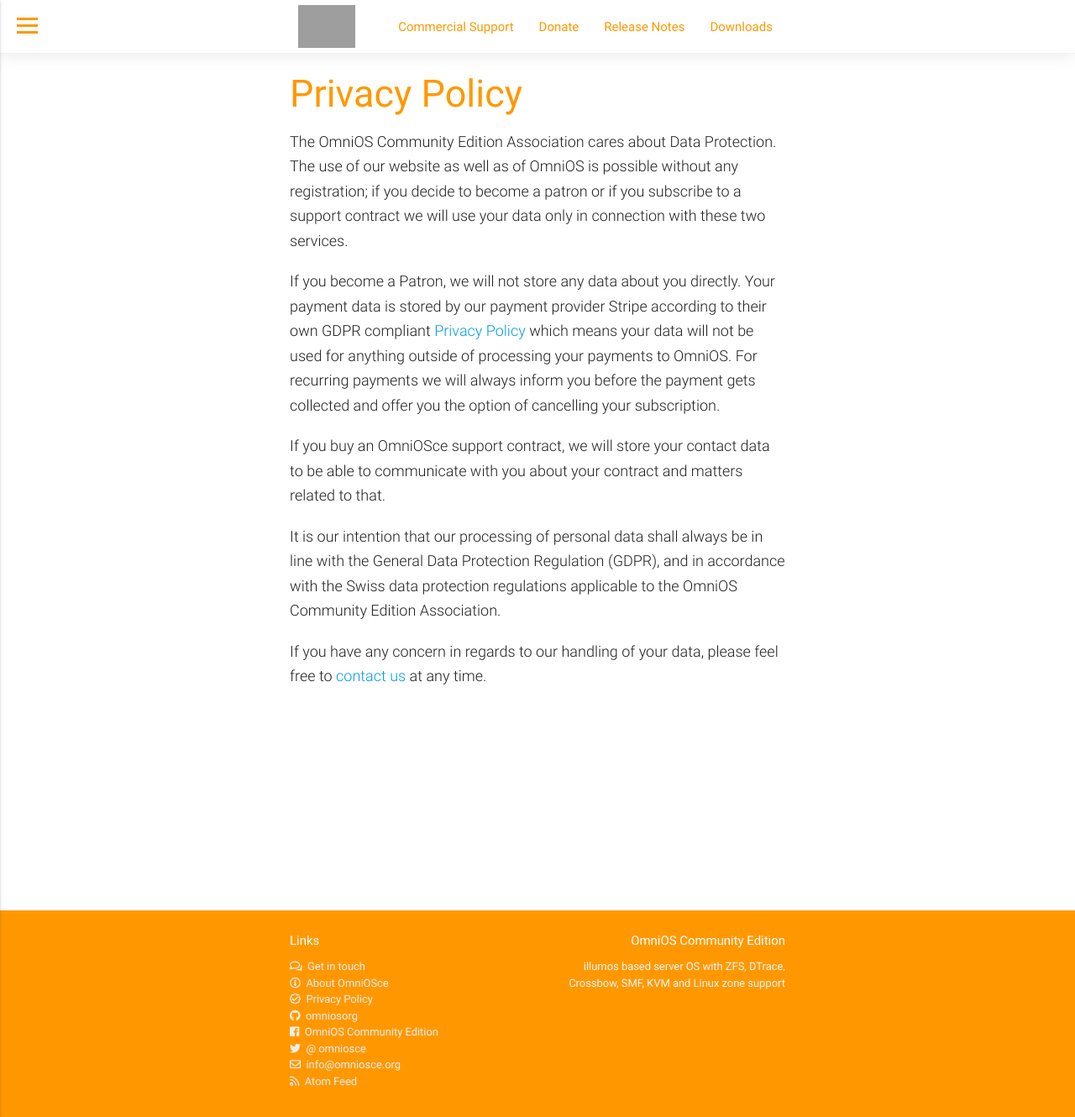
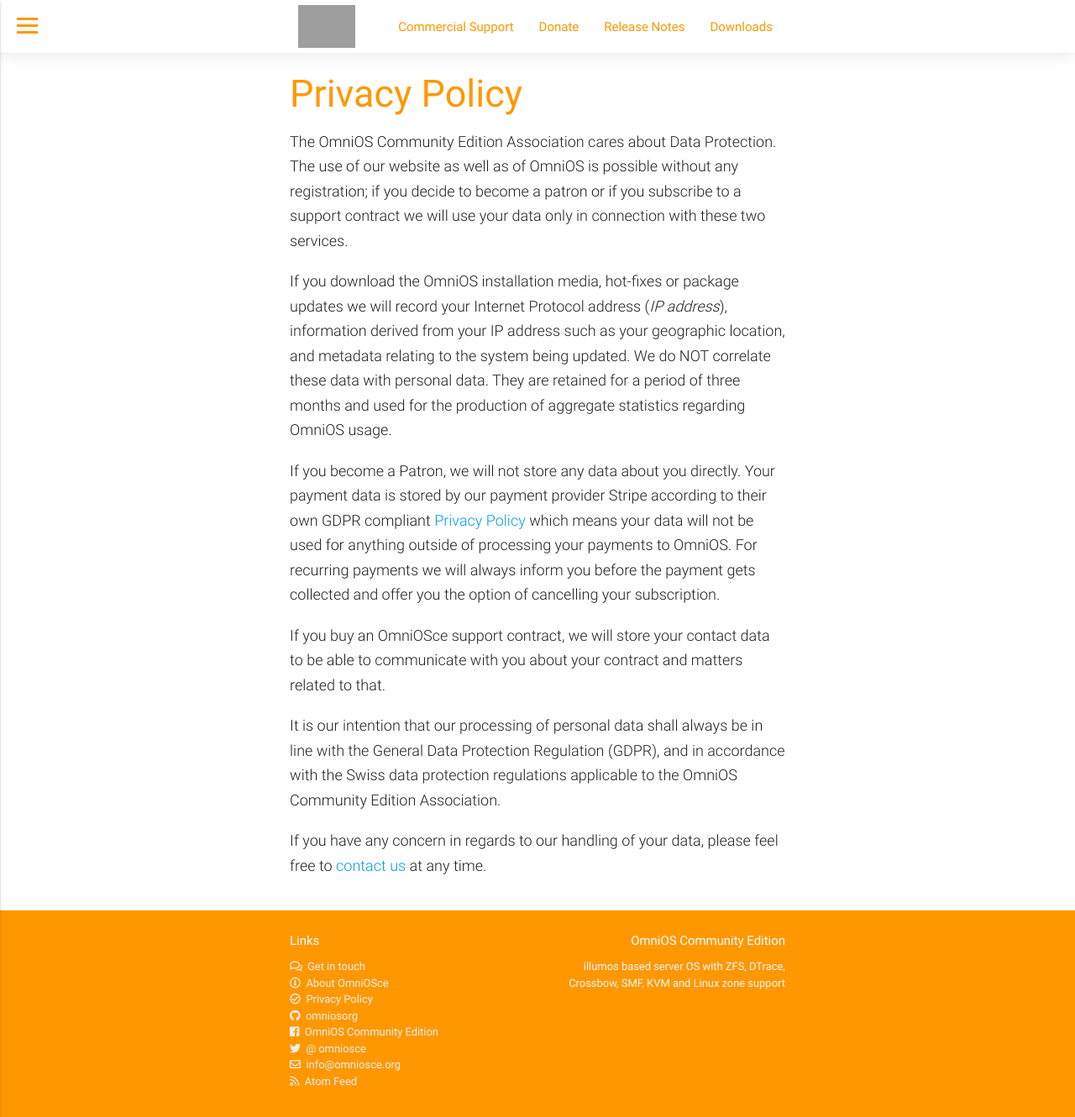
Before and after one commit to omniosorg/omniosorg.github.io, a Jekyll site: the page built from _docs/about/privacy.md, in a window 1280 px wide and 1330 px high. Shown: the whole window at 84% size. Built offline with Jekyll 4.4.1, drawn with Linux system fonts in a browser that asks for light colours; grey boxes are pictures that could not be loaded.

Commit message:
Add paragraph about OmniOS updates

```diff
--- a/_docs/about/privacy.md
+++ b/_docs/about/privacy.md
@@ -13,6 +13,13 @@
 registration; if you decide to become a patron or if you subscribe to a
 support contract we will use your data only in connection with these
 two services.
+
+If you download the OmniOS installation media, hot-fixes or package updates
+we will record your Internet Protocol address (_IP address_), information
+derived from your IP address such as your geographic location, and metadata
+relating to the system being updated. We do NOT correlate these data with
+personal data.  They are retained for a period of three months and used for
+the production of aggregate statistics regarding OmniOS usage.
 
 If you become a Patron, we will not store any data about you directly.
 Your payment data is stored by our payment provider Stripe according to
```
